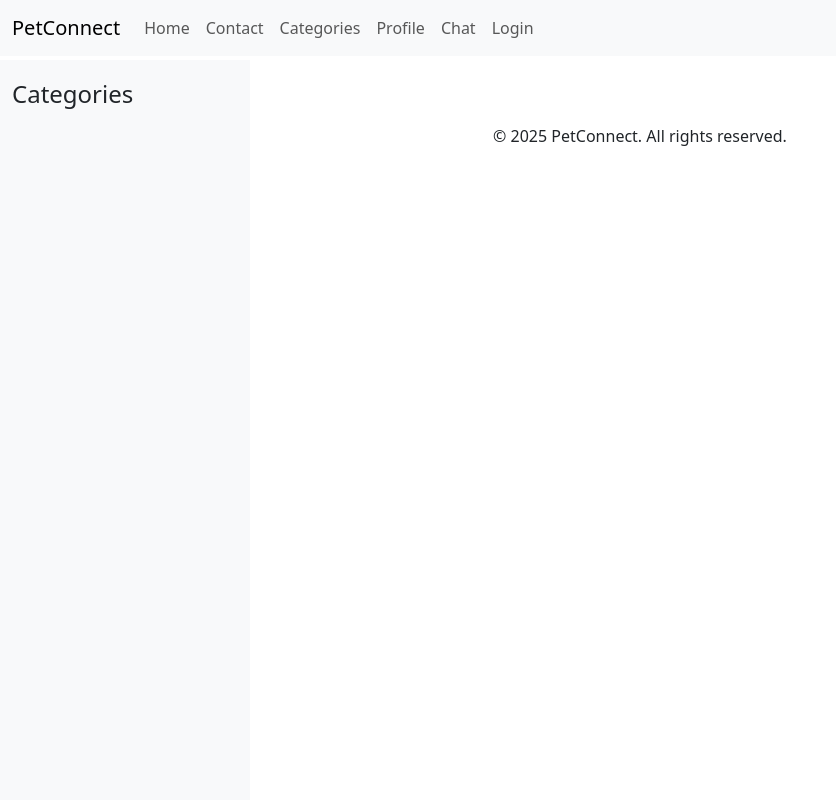
After one commit to AdamAsheen/PetConnect, a Django app: template PetConnect/templates/categories.html in a window 1280 px wide. The commit adds this page. Shown: the whole page, without its empty margins (0-836 px from the left). Run offline with Django 3.2, Linux system fonts and the light colour scheme; the template is opened without the code that fills it, so the values that code supplies are empty.

Commit message:
add categories page and feed that shows post based on category

```diff
--- /dev/null
+++ b/PetConnect/static/css/category.css
@@ -0,0 +1,25 @@
+/* static/css/category.css */
+.sidebar {
+  height: calc(100vh - 60px);
+  position: fixed;
+  top: 60px;
+  left: 0;
+  width: 250px;
+  background-color: #f8f9fa;
+  overflow-y: auto;
+  padding-top: 20px;
+}
+
+.sidebar .list-group-item {
+  padding-left: 15px;
+}
+
+.sidebar .list-group-item.active {
+  background-color: #007bff;
+  border-color: #007bff;
+}
+
+.col-md-9 {
+  margin-left: 250px;
+  padding-top: 20px;
+}
--- a/PetConnect/templates/base.html
+++ b/PetConnect/templates/base.html
@@ -12,7 +12,7 @@
 
 
     {% load static %}
-    <link rel="stylesheet" href="{% static 'css/custom.css' %}">
+
 </head>
 <body>
 
@@ -28,13 +28,10 @@
                         <a class="nav-link" href="{% url 'home' %}">Home</a>
                     </li>
                     <li class="nav-item">
-                        <a class="nav-link">About</a>
-                    </li>
-                    <li class="nav-item">
                         <a class="nav-link">Contact</a>
                     </li>
                     <li class="nav-item">
-                        <a class="nav-link">Categories</a>
+                        <a class="nav-link" href="{% url 'categories' %}">Categories</a>
                     </li>
                     <li class="nav-item">
                         <a class="nav-link">Profile</a>
--- /dev/null
+++ b/PetConnect/templates/categories.html
@@ -0,0 +1,30 @@
+{% extends 'base.html' %}
+
+{% load static %}
+{% block content %}
+<link rel="stylesheet" href="{% static 'css/category.css' %}">
+<div class="container-fluid">
+  <div class="row">
+    <!-- Sidebar -->
+    <div class="col-md-3 sidebar">
+      <h4>Categories</h4>
+      <div class="list-group" style="text-align: left;">
+        {% for category in categories %}
+          <a
+            href="{% url 'category-detail' category.slug %}"
+            class="list-group-item list-group-item-action {% if category == selected_category %}active{% endif %}"
+          >
+            {{ category.category_name }}
+          </a>
+        {% endfor %}
+      </div>
+    </div>
+
+    <!-- Main Content -->
+    <div class="col-md-9">
+      {% block category_content %}
+      {% endblock %}
+    </div>
+  </div>
+</div>
+{% endblock %}
```
Also changed, not shown: PetConnect/templates/category_detail.html (added, +11 -0 lines), PetConnect/templates/feed.html (added, +60 -0 lines), PetConnect/templates/home.html (+1 -53 lines).
